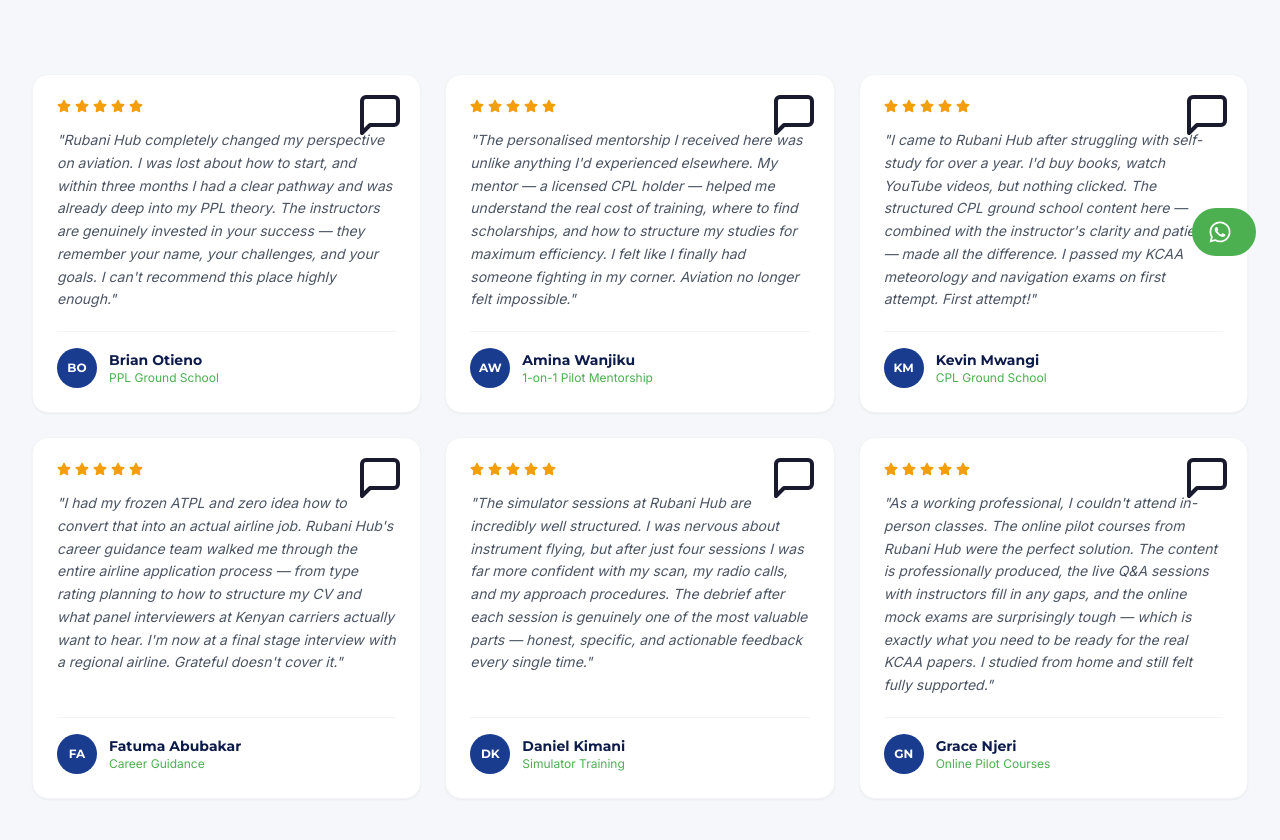
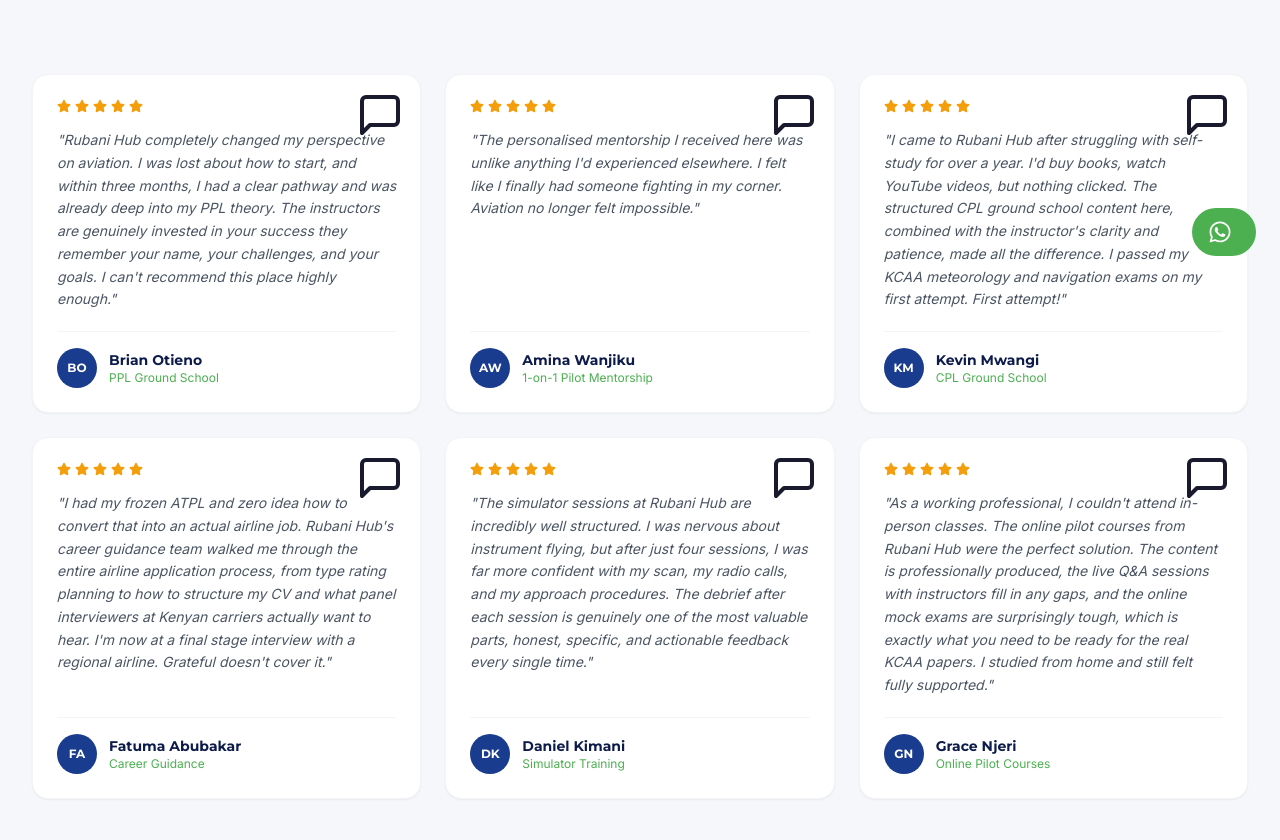
Before and after one commit to Tag-star/rubani-hub, a Next.js app: page /testimonials in a window 1280 px wide. Shown: the part 520-1360 px from the top of the page. Built offline with nearby package versions, Linux system fonts and the light colour scheme.

Commit message:
Update TestimonialsClient.tsx

```diff
--- a/app/testimonials/TestimonialsClient.tsx
+++ b/app/testimonials/TestimonialsClient.tsx
@@ -12,7 +12,7 @@
     course: "PPL Ground School",
     initials: "BO",
     quote:
-      "Rubani Hub completely changed my perspective on aviation. I was lost about how to start, and within three months I had a clear pathway and was already deep into my PPL theory. The instructors are genuinely invested in your success — they remember your name, your challenges, and your goals. I can't recommend this place highly enough.",
+      "Rubani Hub completely changed my perspective on aviation. I was lost about how to start, and within three months, I had a clear pathway and was already deep into my PPL theory. The instructors are genuinely invested in your success they remember your name, your challenges, and your goals. I can't recommend this place highly enough.",
     rating: 5,
   },
   {
@@ -20,7 +20,7 @@
     course: "1-on-1 Pilot Mentorship",
     initials: "AW",
     quote:
-      "The personalised mentorship I received here was unlike anything I'd experienced elsewhere. My mentor — a licensed CPL holder — helped me understand the real cost of training, where to find scholarships, and how to structure my studies for maximum efficiency. I felt like I finally had someone fighting in my corner. Aviation no longer felt impossible.",
+      "The personalised mentorship I received here was unlike anything I'd experienced elsewhere. I felt like I finally had someone fighting in my corner. Aviation no longer felt impossible.",
     rating: 5,
   },
   {
@@ -28,7 +28,7 @@
     course: "CPL Ground School",
     initials: "KM",
     quote:
-      "I came to Rubani Hub after struggling with self-study for over a year. I'd buy books, watch YouTube videos, but nothing clicked. The structured CPL ground school content here — combined with the instructor's clarity and patience — made all the difference. I passed my KCAA meteorology and navigation exams on first attempt. First attempt!",
+      "I came to Rubani Hub after struggling with self-study for over a year. I'd buy books, watch YouTube videos, but nothing clicked. The structured CPL ground school content here, combined with the instructor's clarity and patience, made all the difference. I passed my KCAA meteorology and navigation exams on my first attempt. First attempt!",
     rating: 5,
   },
   {
@@ -36,7 +36,7 @@
     course: "Career Guidance",
     initials: "FA",
     quote:
-      "I had my frozen ATPL and zero idea how to convert that into an actual airline job. Rubani Hub's career guidance team walked me through the entire airline application process — from type rating planning to how to structure my CV and what panel interviewers at Kenyan carriers actually want to hear. I'm now at a final stage interview with a regional airline. Grateful doesn't cover it.",
+      "I had my frozen ATPL and zero idea how to convert that into an actual airline job. Rubani Hub's career guidance team walked me through the entire airline application process, from type rating planning to how to structure my CV and what panel interviewers at Kenyan carriers actually want to hear. I'm now at a final stage interview with a regional airline. Grateful doesn't cover it.",
     rating: 5,
   },
   {
@@ -44,7 +44,7 @@
     course: "Simulator Training",
     initials: "DK",
     quote:
-      "The simulator sessions at Rubani Hub are incredibly well structured. I was nervous about instrument flying, but after just four sessions I was far more confident with my scan, my radio calls, and my approach procedures. The debrief after each session is genuinely one of the most valuable parts — honest, specific, and actionable feedback every single time.",
+      "The simulator sessions at Rubani Hub are incredibly well structured. I was nervous about instrument flying, but after just four sessions, I was far more confident with my scan, my radio calls, and my approach procedures. The debrief after each session is genuinely one of the most valuable parts, honest, specific, and actionable feedback every single time.",
     rating: 5,
   },
   {
@@ -52,7 +52,7 @@
     course: "Online Pilot Courses",
     initials: "GN",
     quote:
-      "As a working professional, I couldn't attend in-person classes. The online pilot courses from Rubani Hub were the perfect solution. The content is professionally produced, the live Q&A sessions with instructors fill in any gaps, and the online mock exams are surprisingly tough — which is exactly what you need to be ready for the real KCAA papers. I studied from home and still felt fully supported.",
+      "As a working professional, I couldn't attend in-person classes. The online pilot courses from Rubani Hub were the perfect solution. The content is professionally produced, the live Q&A sessions with instructors fill in any gaps, and the online mock exams are surprisingly tough, which is exactly what you need to be ready for the real KCAA papers. I studied from home and still felt fully supported.",
     rating: 5,
   },
 ];
```
